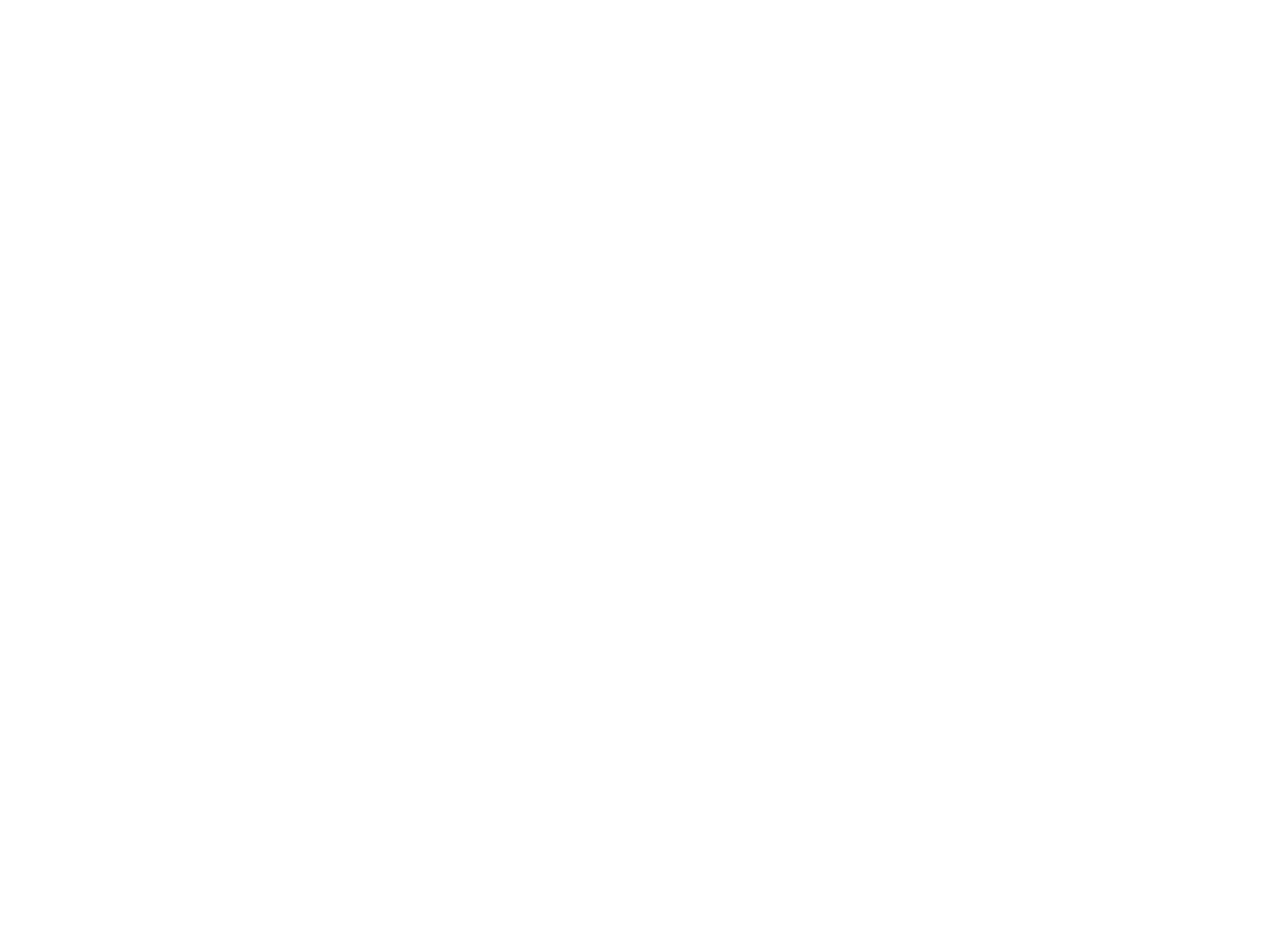
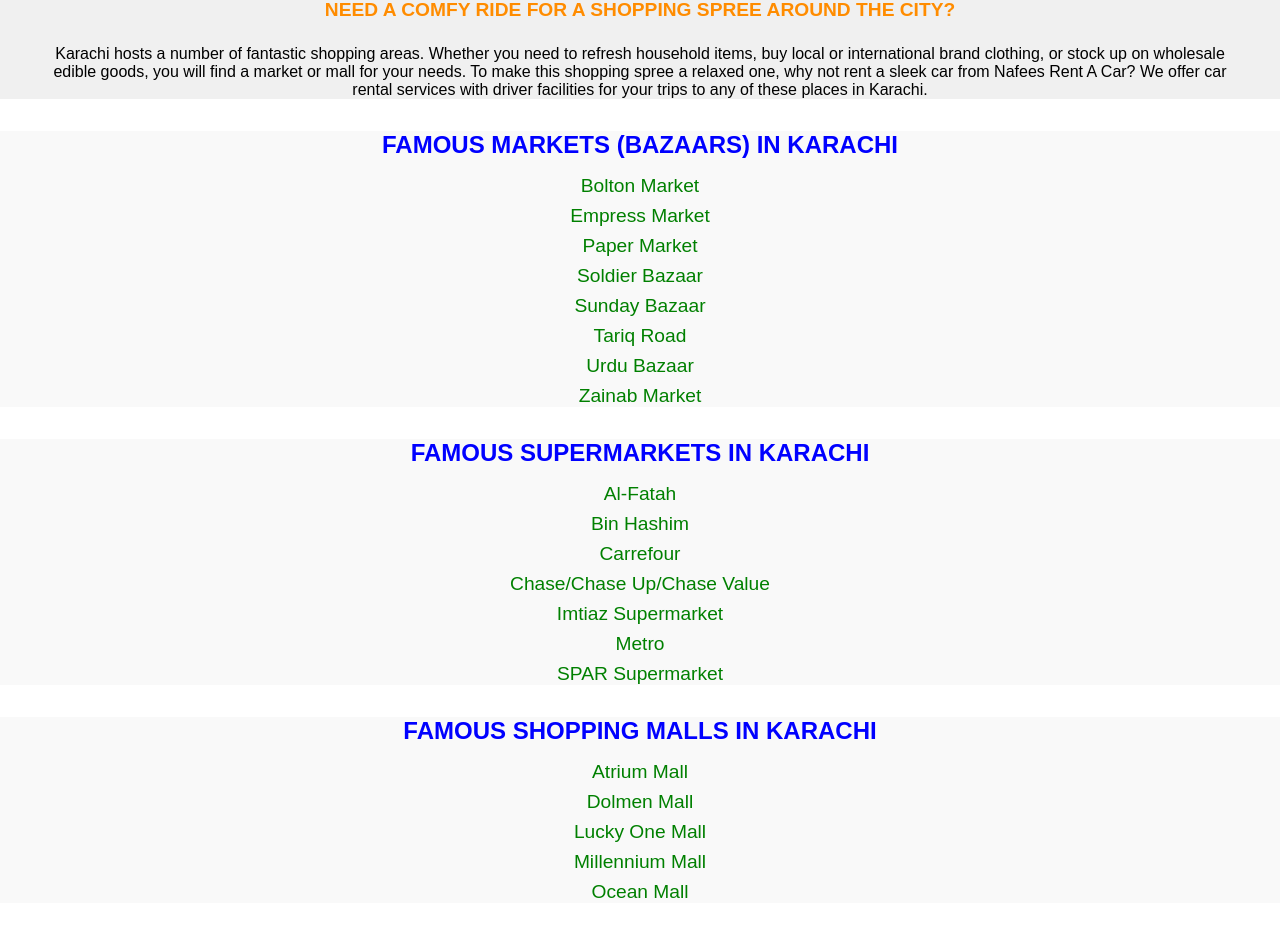
Before and after one commit to rahoolrathi/Ak-Rental-Services-Website, a React (Create React App) app: page / in a window 1280 px wide. Shown: the part 920-1855 px from the top of the page. Before the commit the page ends 800 px from the top, so only its background shows below. Built offline with nearby package versions, Linux system fonts and the light colour scheme.

Commit message:
Home page updated

```diff
--- /dev/null
+++ b/src/Components/UI/Home_Page_info.js
@@ -0,0 +1,78 @@
+import React from 'react';
+
+const HomeInfo = () => {
+  const intro = "At AK, we are dedicated to providing premium car rentals all over Pakistan. We have a fleet of the latest models of cars, an expert vehicle maintenance team, and robust car booking software—to provide you with excellent rental vehicles.  Dustgo Yoga Mat: Ideal for Home Fitness – Approvatoperte.it winstrol pill blonde fitness enthusiast all sweaty and  We pride ourselves on stellar services at affordable rates. To rent a car in Karachi, simply select your car on our website, provide us with basic information, including date and time, and we’ll send a prepped car with a professional driver to your doorstep.";
+
+  const forShopping = "Karachi hosts a number of fantastic shopping areas. Whether you need to refresh household items, buy local or international brand clothing, or stock up on wholesale edible goods, you will find a market or mall for your needs. To make this shopping spree a relaxed one, why not rent a sleek car from Nafees Rent A Car? We offer car rental services with driver facilities for your trips to any of these places in Karachi.";
+
+  const marketsInKarachi = [
+    "Bolton Market",
+    "Empress Market",
+    "Paper Market",
+    "Soldier Bazaar",
+    "Sunday Bazaar",
+    "Tariq Road",
+    "Urdu Bazaar",
+    "Zainab Market",
+  ];
+
+  const famousSupermarketsInKarachi = [
+    "Al-Fatah",
+    "Bin Hashim",
+    "Carrefour",
+    "Chase/Chase Up/Chase Value",
+    "Imtiaz Supermarket",
+    "Metro",
+    "SPAR Supermarket",
+  ];
+
+  const famousShoppingMallsInKarachi = [
+    "Atrium Mall",
+    "Dolmen Mall",
+    "Lucky One Mall",
+    "Millennium Mall",
+    "Ocean Mall",
+  ];
+
+  return (
+    <div style={{ fontFamily: 'Arial, sans-serif' }}>
+      <h1 style={{ textAlign: 'center', fontSize: '2rem', marginBottom: '1rem', color: 'blue' }}>CAR RENTAL SERVICES IN KARACHI, PAKISTAN</h1>
+      <p style={{ textAlign: 'center', fontSize: '1.2rem', margin: '0 2rem 2rem 2rem', color: 'green' }}>{intro}</p>
+
+      <div style={{ textAlign: 'center', marginBottom: '2rem', backgroundColor: '#f0f0f0' }}>
+        <h1 style={{ fontSize: '1.5rem', marginBottom: '1rem', color: 'purple' }}>RENT A CAR IN KARACHI FOR SHOPPING</h1>
+        <h3 style={{ fontSize: '1.2rem', marginBottom: '1.5rem', color: 'darkorange' }}>NEED A COMFY RIDE FOR A SHOPPING SPREE AROUND THE CITY?</h3>
+        <p style={{ fontSize: '1rem', margin: '0 2rem 2rem 2rem', color: 'black' }}>{forShopping}</p>
+      </div>
+
+      <div style={{ textAlign: 'center', marginBottom: '2rem', backgroundColor: '#f9f9f9' }}>
+        <h2 style={{ fontSize: '1.5rem', marginBottom: '1rem', color: 'blue' }}>FAMOUS MARKETS (BAZAARS) IN KARACHI</h2>
+        <ul style={{ listStyleType: 'none', padding: 0 }}>
+          {marketsInKarachi.map((market, index) => (
+            <li key={index} style={{ fontSize: '1.2rem', marginBottom: '0.5rem', color: 'green' }}>{market}</li>
+          ))}
+        </ul>
+      </div>
+
+      <div style={{ textAlign: 'center', marginBottom: '2rem', backgroundColor: '#f9f9f9' }}>
+        <h2 style={{ fontSize: '1.5rem', marginBottom: '1rem', color: 'blue' }}>FAMOUS SUPERMARKETS IN KARACHI</h2>
+        <ul style={{ listStyleType: 'none', padding: 0 }}>
+          {famousSupermarketsInKarachi.map((supermarket, index) => (
+            <li key={index} style={{ fontSize: '1.2rem', marginBottom: '0.5rem', color: 'green' }}>{supermarket}</li>
+          ))}
+        </ul>
+      </div>
+
+      <div style={{ textAlign: 'center', marginBottom: '2rem', backgroundColor: '#f9f9f9' }}>
+        <h2 style={{ fontSize: '1.5rem', marginBottom: '1rem', color: 'blue' }}>FAMOUS SHOPPING MALLS IN KARACHI</h2>
+        <ul style={{ listStyleType: 'none', padding: 0 }}>
+          {famousShoppingMallsInKarachi.map((mall, index) => (
+            <li key={index} style={{ fontSize: '1.2rem', marginBottom: '0.5rem', color: 'green' }}>{mall}</li>
+          ))}
+        </ul>
+      </div>
+    </div>
+  );
+};
+
+export default HomeInfo;
--- a/src/Components/pages/home/Home.js
+++ b/src/Components/pages/home/Home.js
@@ -1,11 +1,15 @@
 import Navbar from "../../UI/Navbar";
 import ShowCars from "../../UI/ShowCars";
+import HomeInfo from "../../UI/Home_Page_info"; // Adjusted component name to camelCase
+
 const Home = () => {
   return (
     <>
-      <Navbar/>
-      <ShowCars></ShowCars>
+      <Navbar />
+      <ShowCars />
+      <HomeInfo />
     </>
   );
 };
+
 export default Home;
```
